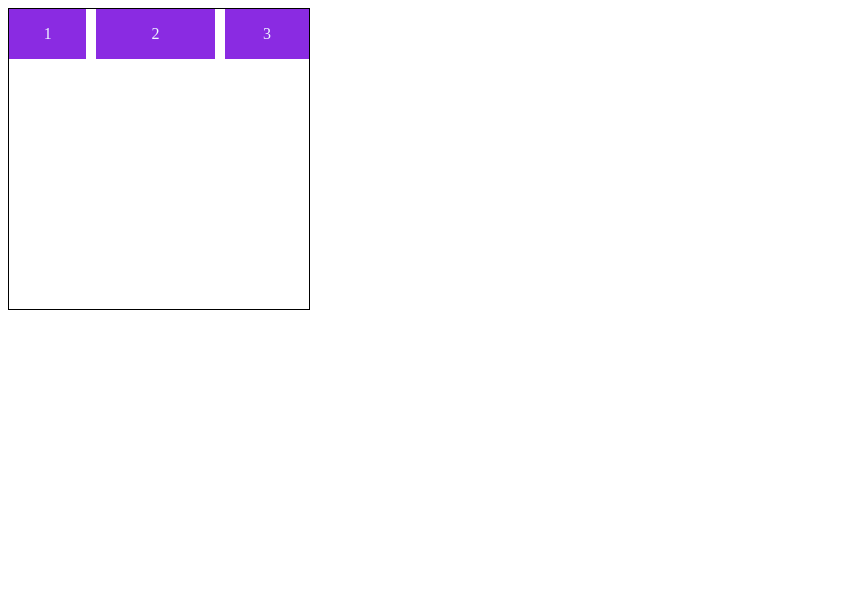
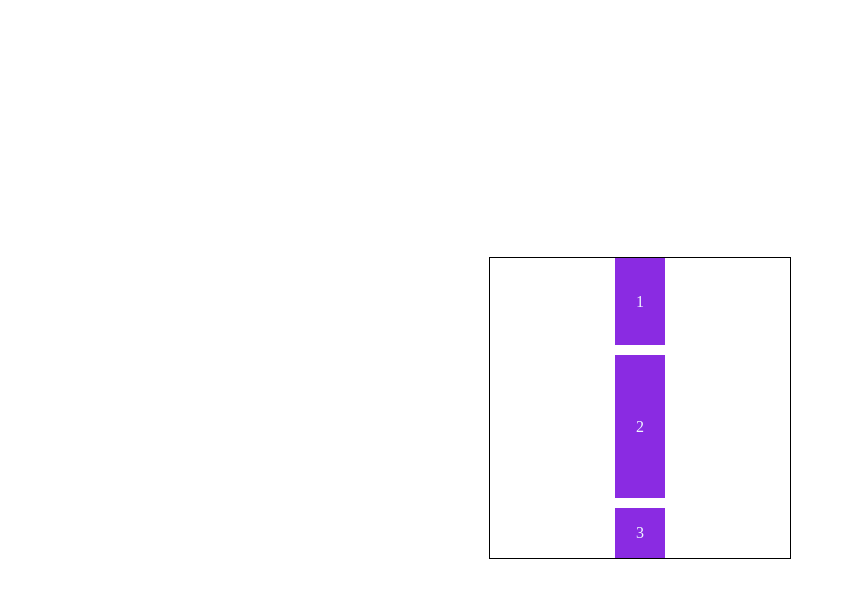
Before and after one commit to iampabllo/exercicios, a plain HTML site: page display-flex/exec003/index.html in a window 1280 px wide. Shown: the whole page, without its empty margins (0-846 px from the left). Drawn offline with Linux system fonts and the light colour scheme.

Commit message:
Alinhando a div pai ao centro

```diff
--- a/display-flex/exec003/style.css
+++ b/display-flex/exec003/style.css
@@ -2,11 +2,20 @@ html {
   font-size: 62.5%;
 }
 
+body {
+  display: flex;
+  justify-content: center;
+  align-items: center;
+  height: 100vh;
+}
+
 .boxes {
   border: 1px solid #000;
+  flex-direction: column;
+  align-items: center;
   width: 30rem;
   height: 30rem;
-  gap: 10px;
+  gap: 1rem;
   display: flex;
 }
 
@@ -28,8 +37,8 @@ html {
   align-items: center;
   color: aliceblue;
   font-size: 1.6rem;
-  width: 50px;
-  height: 50px;
+  width: 5rem;
+  height: 5rem;
   background-color: blueviolet;
   flex-grow: 10;
 }
@@ -40,8 +49,8 @@ html {
   align-items: center;
   color: aliceblue;
   font-size: 1.6rem;
-  width: 50px;
-  height: 50px;
+  width: 5rem;
+  height: 5rem;
   background-color: blueviolet;
-  flex-grow: 5;
+  flex-grow: 0;
 }
```
Also changed, not shown: display-flex/exec004/index.html (added, +19 -0 lines), display-flex/exec004/style.css (added).
